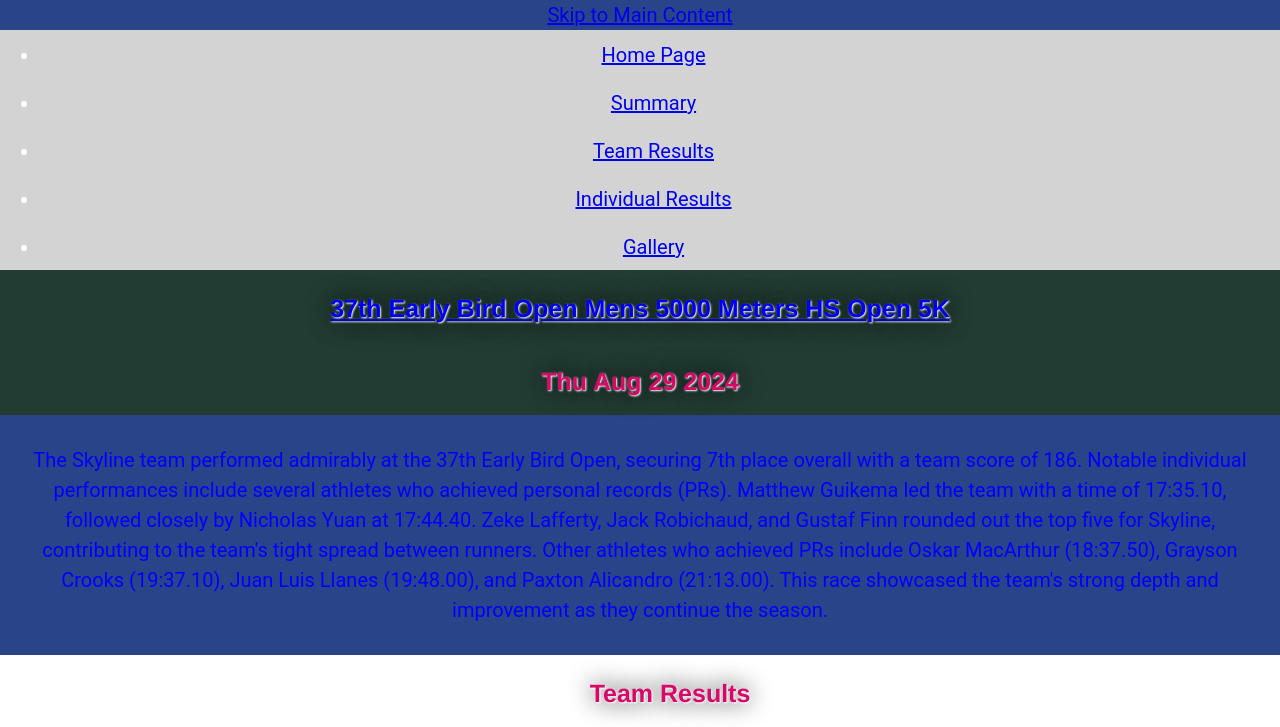
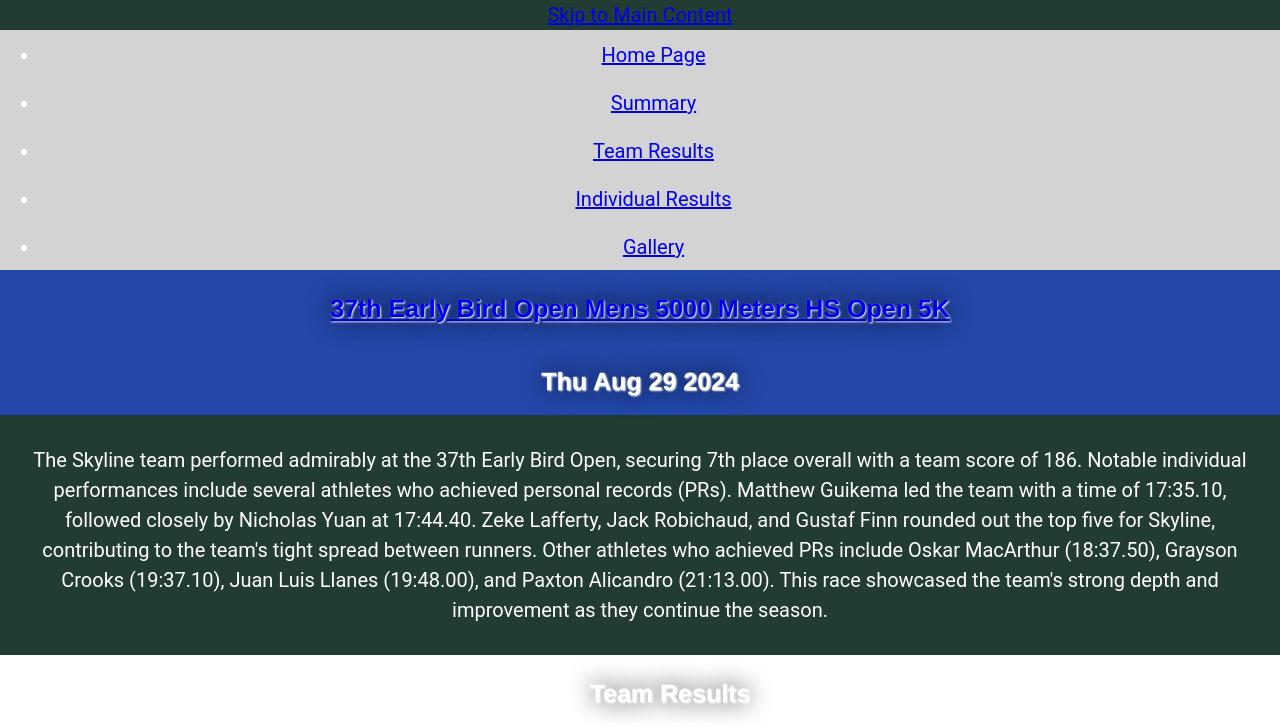
Before and after one commit to sirtrolltington/cpd3test, a plain HTML site: page 37thMens.html in a window 1280 px wide. Shown: the top 727 px of the page. Drawn offline with Linux system fonts and the light colour scheme.

Commit message:
Update style.css

```diff
--- a/css/style.css
+++ b/css/style.css
@@ -8,7 +8,7 @@
 	body{
 		font-size: 20px;
 		text-align: center;
-		background-color:#2A448A;
+		background-color:#223C33;
 		font-family: 'Roboto', 'Arial', sans-serif;
 	}
 
@@ -34,7 +34,7 @@
 	/* Header */
 	header{
 		text-align: center;
-		background-color: #223C33;
+		background-color: #2448AA;
 	}
 
 	/* Header Hover Effect */
@@ -50,8 +50,28 @@
 	}
 
 	/* Headers */
-	h1, h2, h3{
-		color: #d80869;
+	h1{
+		color: #FFFFFF;
+		font-weight: bold;
+		font-size: 25px;
+		padding-top: 20px;
+		padding-bottom: 15px;
+		font-family: Helvetica, 'Arial', sans-serif;
+		text-shadow: 1px 1px 2px #FFFFFF, 0 0 25px #000000;
+	}
+
+	h2{
+		color: #FFFFFF;
+		font-weight: bold;
+		font-size: 25px;
+		padding-top: 20px;
+		padding-bottom: 15px;
+		font-family: Helvetica, 'Arial', sans-serif;
+		text-shadow: 1px 1px 2px #FFFFFF, 0 0 25px #000000;
+	}
+
+	h3{
+		color: black;
 		font-weight: bold;
 		font-size: 25px;
 		padding-top: 20px;
@@ -68,7 +88,7 @@
 
 	/* Summary Paragraph */
 	.summary{
-		color: #0000ff;
+		color: #FFFFFF;
 		padding: 30px;
 	}
 
@@ -113,6 +133,10 @@
 		width: 50%;
 	}
 
+	p{
+		color: #FFFFFF;
+	}
+
 
 @media screen and (prefers-reduced-motion: reduce){
 
```
